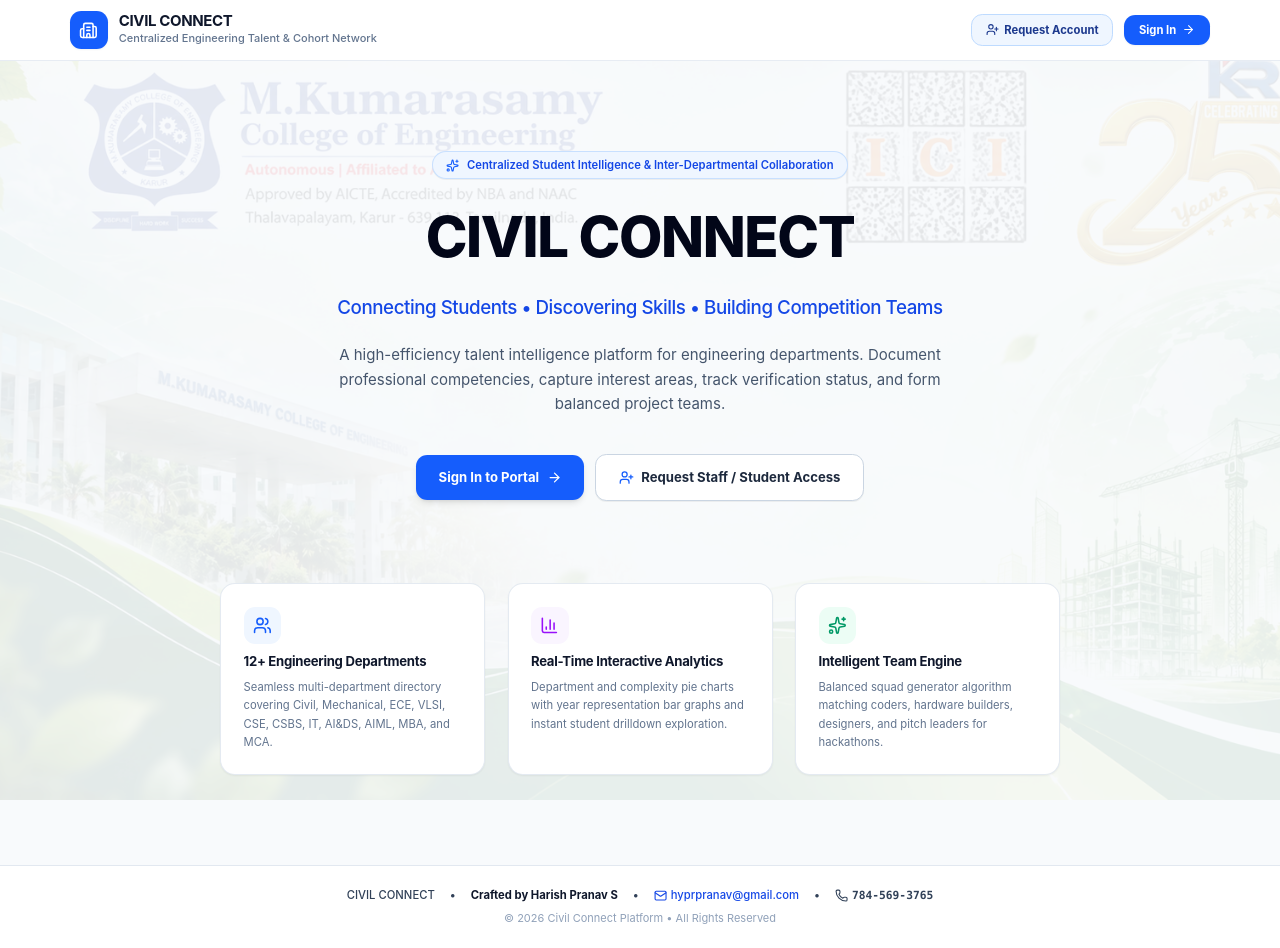
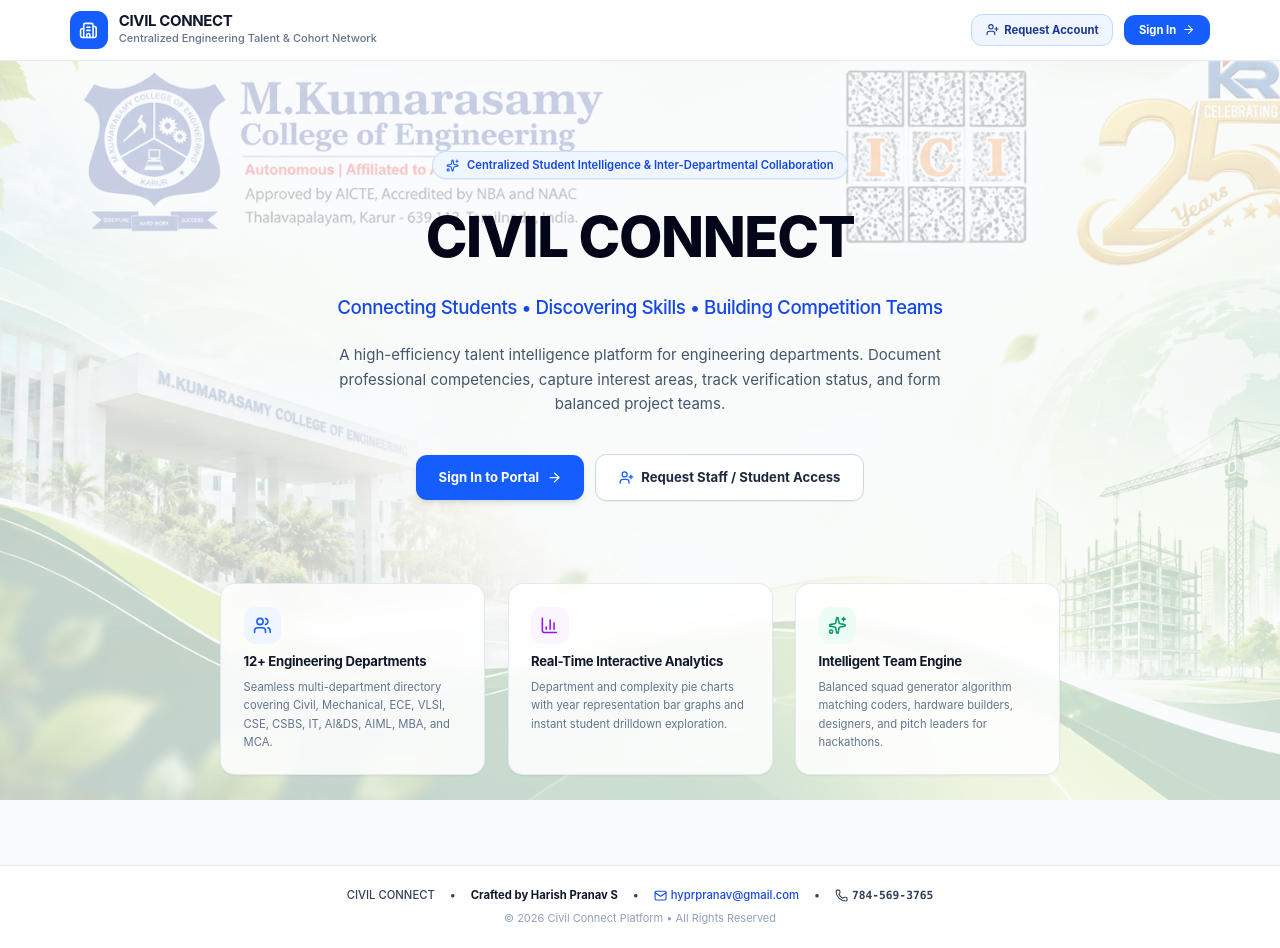
Before and after one commit to hyprpranav/civilconnect, a React (Vite) app: page / in a window 1280 px wide. Built offline with nearby package versions, Linux system fonts and the light colour scheme; no server answers.

Commit message:
feat: make background watermark image visible inside dashboard cards with glassmorphic styling

```diff
--- a/src/App.tsx
+++ b/src/App.tsx
@@ -224,7 +224,7 @@ export const App: React.FC = () => {
             undefined;
 
           return (
-            <div className="flex flex-col lg:flex-row h-screen overflow-hidden bg-slate-50/75 backdrop-blur-2xs">
+            <div className="flex flex-col lg:flex-row h-screen overflow-hidden bg-transparent">
             {/* Left Navigation Sidebar (Desktop rail + Mobile off-canvas drawer) */}
             <AppSidebar
               currentUser={currentUser}
@@ -249,9 +249,9 @@ export const App: React.FC = () => {
             />
 
             {/* Right Main Content Column */}
-            <div className="flex-1 flex flex-col min-w-0 h-full overflow-hidden">
+            <div className="flex-1 flex flex-col min-w-0 h-full overflow-hidden bg-transparent">
               {/* Sticky Mobile Top Header Bar (< lg) */}
-              <header className="lg:hidden shrink-0 bg-white border-b border-slate-200 px-3.5 py-2.5 flex items-center justify-between z-20 shadow-2xs">
+              <header className="lg:hidden shrink-0 bg-white/90 backdrop-blur-md border-b border-slate-200 px-3.5 py-2.5 flex items-center justify-between z-20 shadow-2xs">
                 <div className="flex items-center gap-2.5 min-w-0">
                   <button
                     type="button"
@@ -302,7 +302,7 @@ export const App: React.FC = () => {
               </header>
 
             {/* Scrollable Main View Area */}
-            <main className="flex-1 overflow-y-auto p-3.5 sm:p-6 lg:p-8">
+            <main className="flex-1 overflow-y-auto p-3.5 sm:p-6 lg:p-8 bg-transparent">
               {currentUser.role === 'STUDENT' && currentStudent && (
                 <StudentDashboard
                   user={currentUser}
--- a/src/components/common/AppSidebar.tsx
+++ b/src/components/common/AppSidebar.tsx
@@ -64,7 +64,7 @@ export const AppSidebar: React.FC<AppSidebarProps> = ({
   };
 
   const renderSidebarContent = (isMobileView: boolean) => (
-    <div className="flex flex-col h-full bg-white select-none">
+    <div className={`flex flex-col h-full ${isMobileView ? 'bg-white' : 'bg-white/85 backdrop-blur-md'} select-none`}>
       {/* Brand Header */}
       <div className="p-4 sm:p-5 border-b border-slate-100 flex items-center justify-between">
         <div className="flex items-center gap-3 min-w-0">
@@ -469,7 +469,7 @@ export const AppSidebar: React.FC<AppSidebarProps> = ({
   return (
     <>
       {/* Desktop Sidebar: Permanent left rail on large screens (>= lg / 1024px) */}
-      <aside className="hidden lg:flex w-64 bg-white border-r border-slate-200/90 flex-col shrink-0 h-screen sticky top-0 font-sans z-30 select-none shadow-xs">
+      <aside className="hidden lg:flex w-64 bg-white/90 backdrop-blur-md border-r border-slate-200/90 flex-col shrink-0 h-screen sticky top-0 font-sans z-30 select-none shadow-xs">
         {renderSidebarContent(false)}
       </aside>
 
--- a/src/index.css
+++ b/src/index.css
@@ -78,7 +78,7 @@
   background: #64748b;
 }
 
-/* Slightly dull background watermark layer for portal */
+/* Slightly dull atmospheric background watermark layer across portal */
 .portal-bg-watermark {
   position: fixed;
   inset: 0;
@@ -86,8 +86,38 @@
   z-index: 0;
   background-image: url('/bgweb.png');
   background-size: cover;
-  background-position: center;
+  background-position: center top;
   background-repeat: no-repeat;
-  opacity: 0.085;
-  filter: contrast(0.96) brightness(1.02);
+  opacity: 0.22;
+  filter: contrast(1.05) brightness(1.0);
 }
+
+/* Dashboard Glassmorphism: cards and panels are translucent with backdrop blur so the watermark is visible inside dashboards */
+main {
+  background: transparent !important;
+}
+
+main .bg-white {
+  background-color: rgba(255, 255, 255, 0.85) !important;
+  backdrop-filter: blur(8px);
+  -webkit-backdrop-filter: blur(8px);
+}
+
+main .bg-slate-50 {
+  background-color: rgba(248, 250, 252, 0.78) !important;
+}
+
+main .bg-slate-100 {
+  background-color: rgba(241, 245, 249, 0.80) !important;
+}
+
+/* Modals, dialogs, popovers, and floating menus remain solid white for focus and contrast */
+.fixed.inset-0 .bg-white,
+[role="dialog"] .bg-white,
+.modal-container .bg-white,
+.z-50 .bg-white,
+.z-40 .bg-white {
+  background-color: #ffffff !important;
+  backdrop-filter: none !important;
+  -webkit-backdrop-filter: none !important;
+}
```
